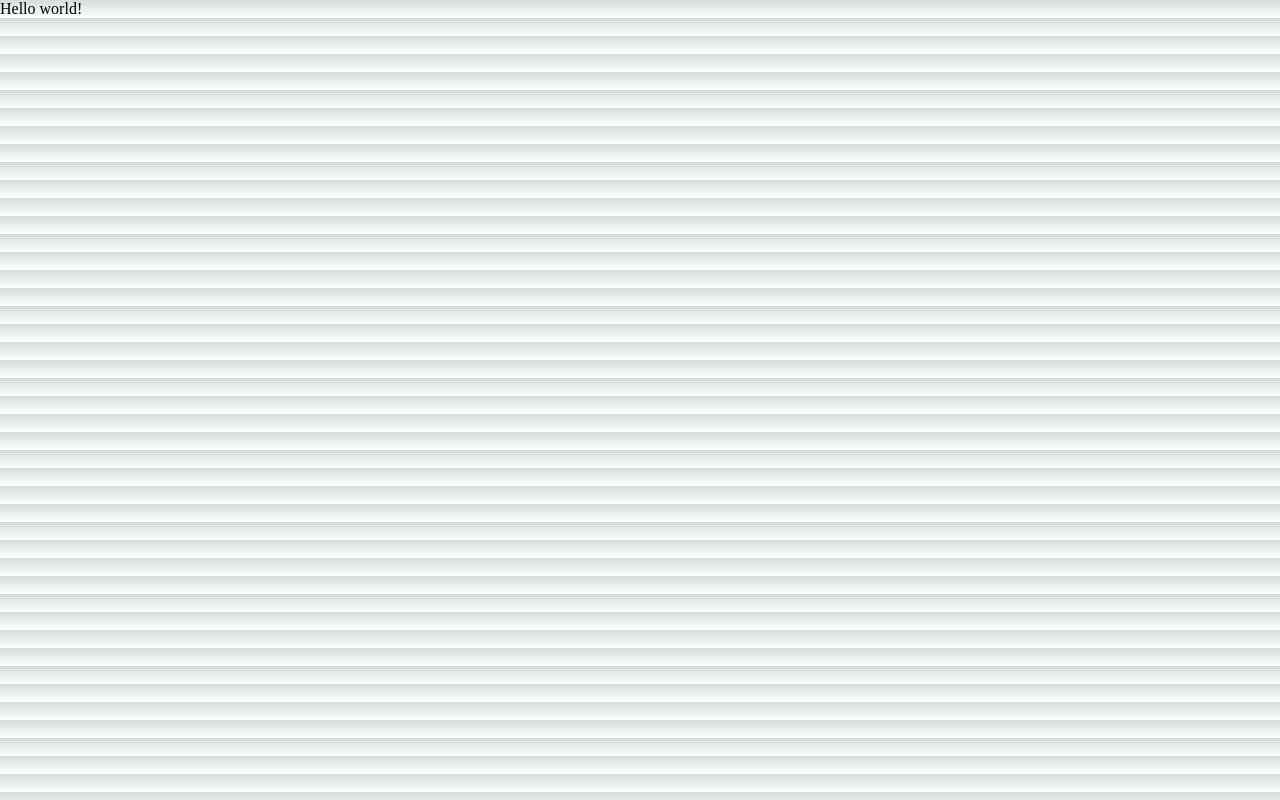
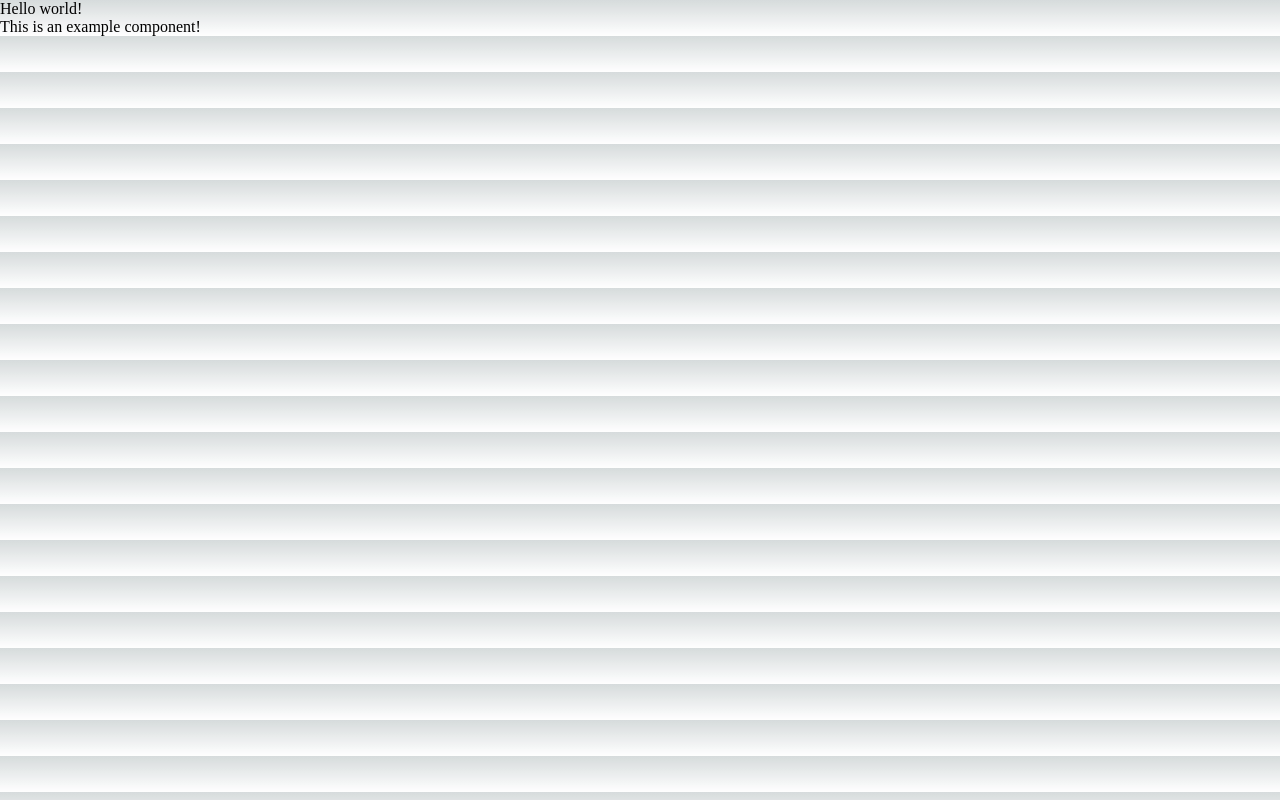
Before and after one commit to boi-talk/web, a Next.js app: page / in a window 1280 px wide. Built offline with nearby package versions, Linux system fonts and the light colour scheme.

Commit message:
Create example component and also move to src/ directory

```diff
--- /dev/null
+++ b/src/components/ExampleComponent.js
@@ -0,0 +1,3 @@
+export default function ExampleComponent() {
+  return <div><p>This is an example component!</p></div>
+}
--- a/pages/index.js
+++ b/src/pages/index.js
@@ -1,7 +1,10 @@
+import ExampleComponent from "../components/ExampleComponent"
+
 export default function Home() {
   return (
     <main>
       <p>Hello world!</p>
+      <ExampleComponent />
     </main>
   )
 }
```
Also changed, not shown: src/pages/_app.js (renamed from pages/_app.js), src/pages/_document.js (renamed from pages/_document.js), src/pages/api/hello.js (renamed from pages/api/hello.js), src/styles/Home.module.css (added), src/styles/globals.css (renamed from styles/globals.css).
